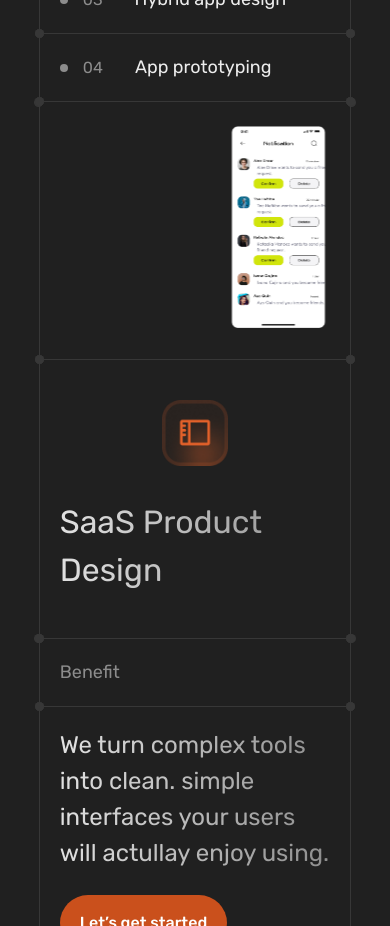
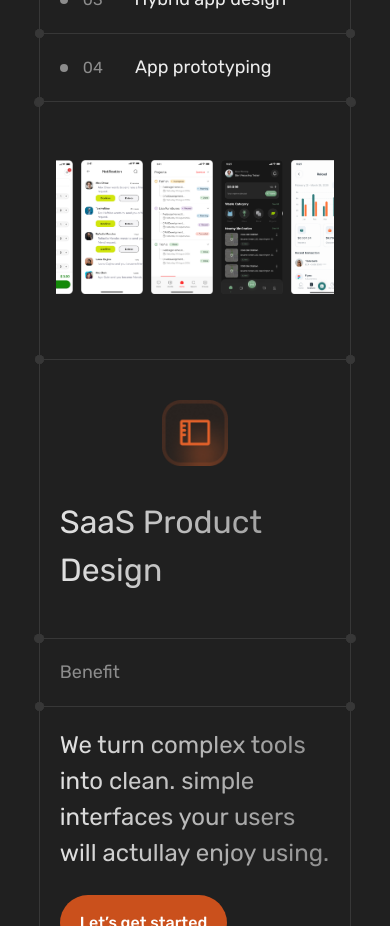
Before and after one commit to UsmanTariq786/webpioneers, a Next.js app: page /services in a window 390 px wide. Shown: the part 4400-5326 px from the top of the page. Built offline with nearby package versions, Linux system fonts and the light colour scheme.

Commit message:
mobile slider show more images

```diff
--- a/src/Components/workSlider/index.tsx
+++ b/src/Components/workSlider/index.tsx
@@ -187,7 +187,7 @@ const WorkSlider: React.FC<WorkSliderProps> = ({ selectedChip }) => {
     dots: false,
     infinite: true,
     speed: 3000,
-    slidesToShow: 2, // Show 2 slides by default for a side-by-side look
+    slidesToShow: selectedChip==='mobile'? 5 : 2, // Show 2 slides by default for a side-by-side look
     slidesToScroll: 1,
     autoplay: true,
     autoplaySpeed: 1500,
@@ -200,7 +200,7 @@ const WorkSlider: React.FC<WorkSliderProps> = ({ selectedChip }) => {
       {
         breakpoint: 768, // md breakpoint
         settings: {
-          slidesToShow: 1, // On smaller screens, show 1 slide
+          slidesToShow: selectedChip==='mobile'? 4 :  1, // On smaller screens, show 1 slide
           slidesToScroll: 1,
         },
       },
```
